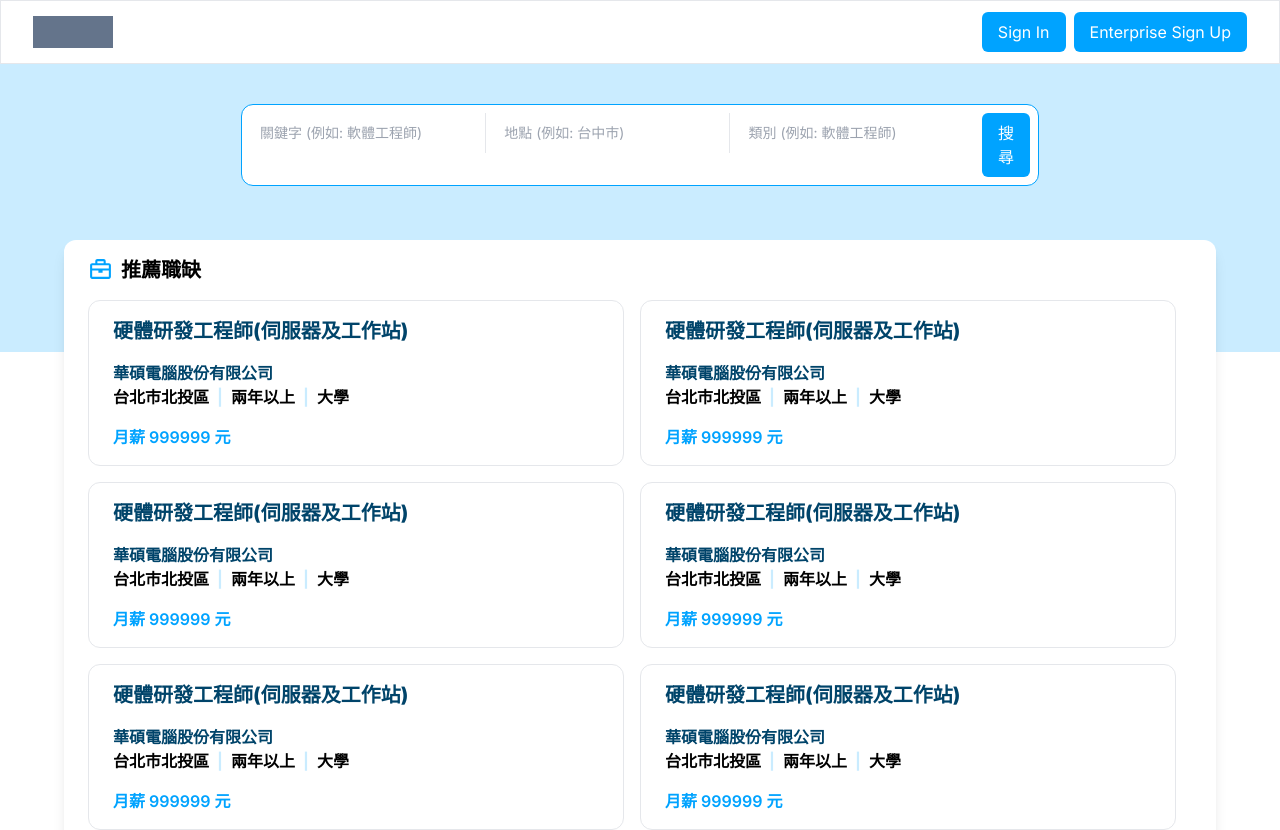
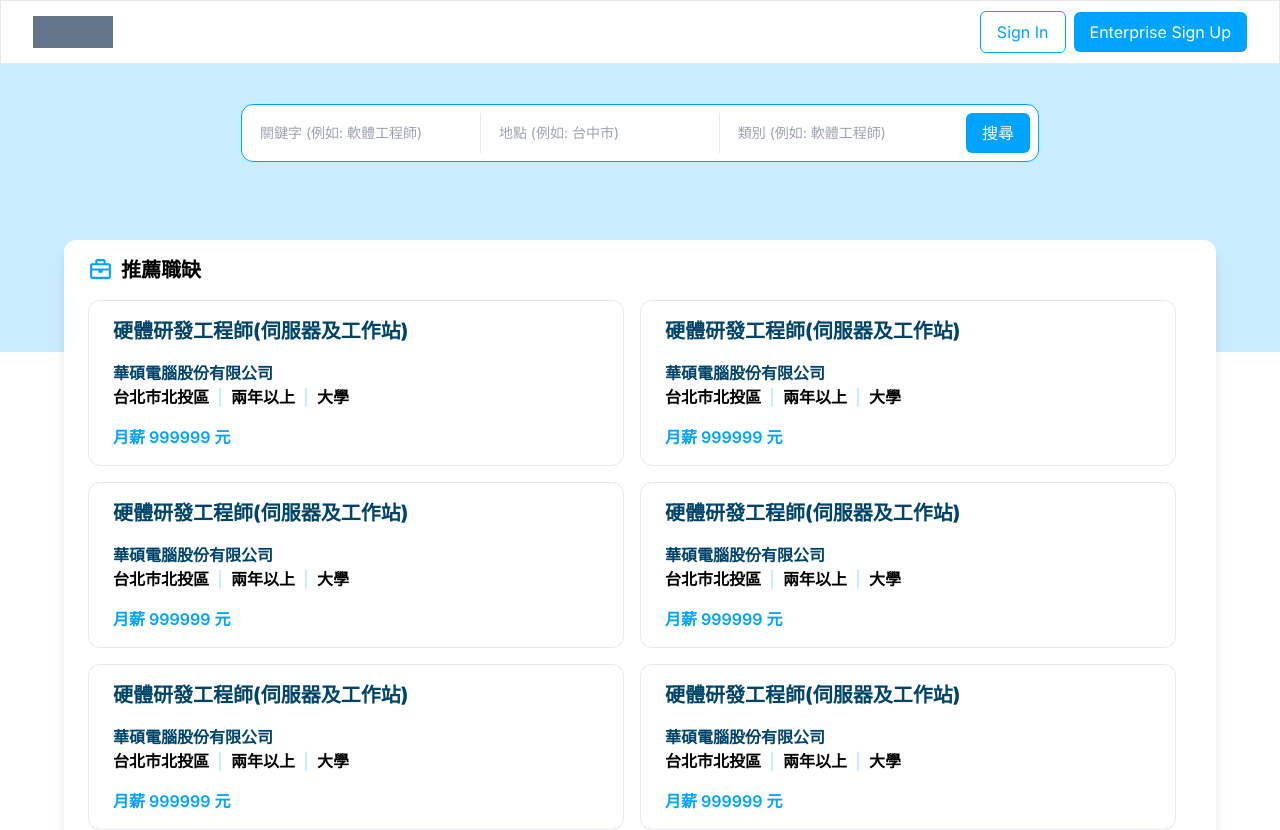
Before and after one commit to MingdaoTC/Service, a Next.js app: page / in a window 1280 px wide. Shown: the top 830 px of the page. Built offline with nearby package versions, Linux system fonts and the light colour scheme.

Commit message:
feat: update buttons

```diff
--- a/src/components/Global/HeaderBar.tsx
+++ b/src/components/Global/HeaderBar.tsx
@@ -8,12 +8,10 @@ export default function HeaderBar() {
           <div className="bg-slate-500 h-8 w-20"></div>
         </div>
         <div className="links flex flex-row items-center gap-2">
-          <Button styleType="secondary" href="/login">
+          <Button type="secondary" href="/login">
             Sign In
           </Button>
-          <Button styleType="primary" href="/signup">
-            Enterprise Sign Up
-          </Button>
+          <Button href="/signup">Enterprise Sign Up</Button>
         </div>
       </div>
     </>
--- a/src/components/Global/SearchBox.tsx
+++ b/src/components/Global/SearchBox.tsx
@@ -33,8 +33,7 @@ export default function SearchBox() {
 
       <Button
         onClick={handleSearch}
-        styleType="primary"
-        customStyle="whitespace-nowrap rounded-lg px-10"
+        className="whitespace-nowrap rounded-lg px-10"
       >
         搜尋
       </Button>
```
